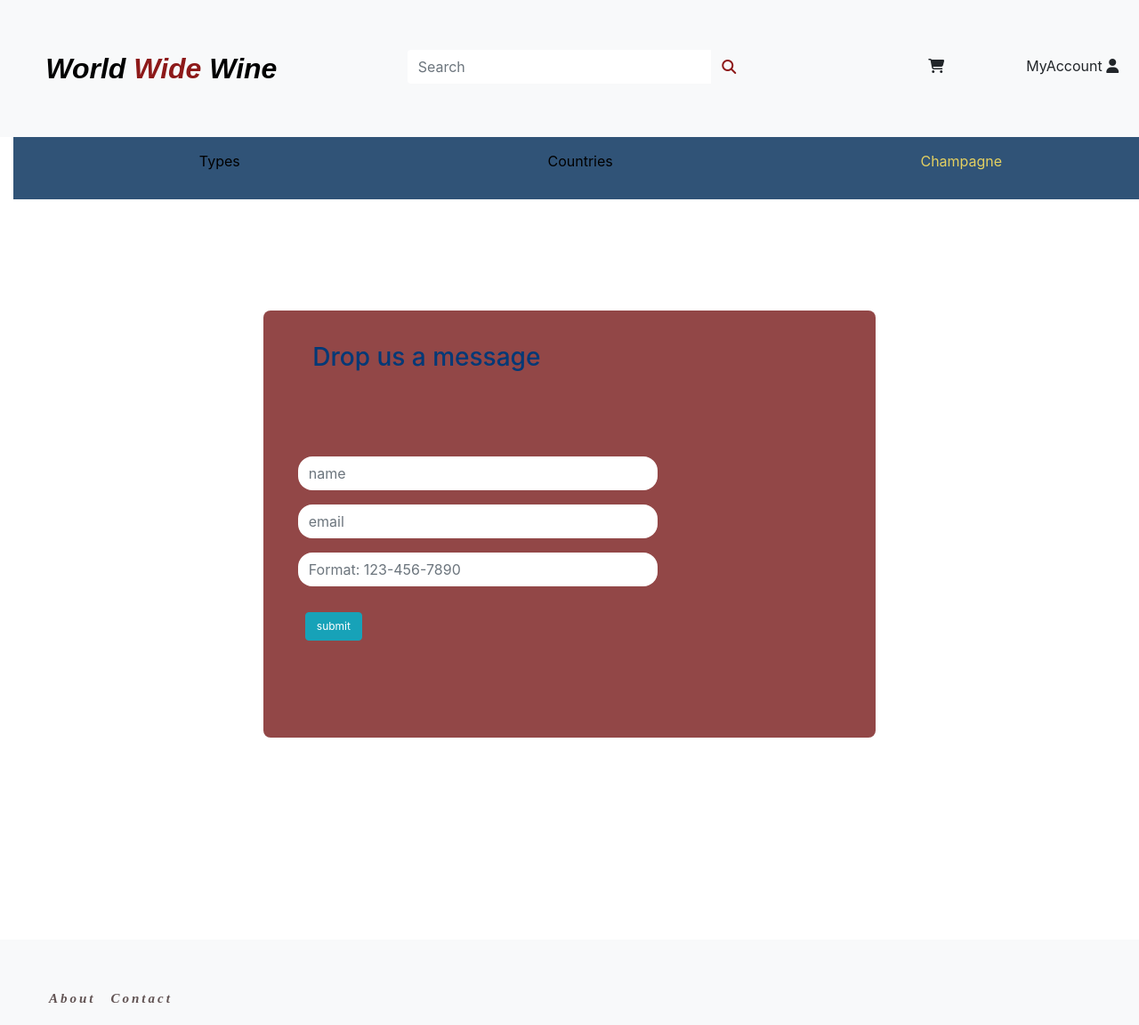
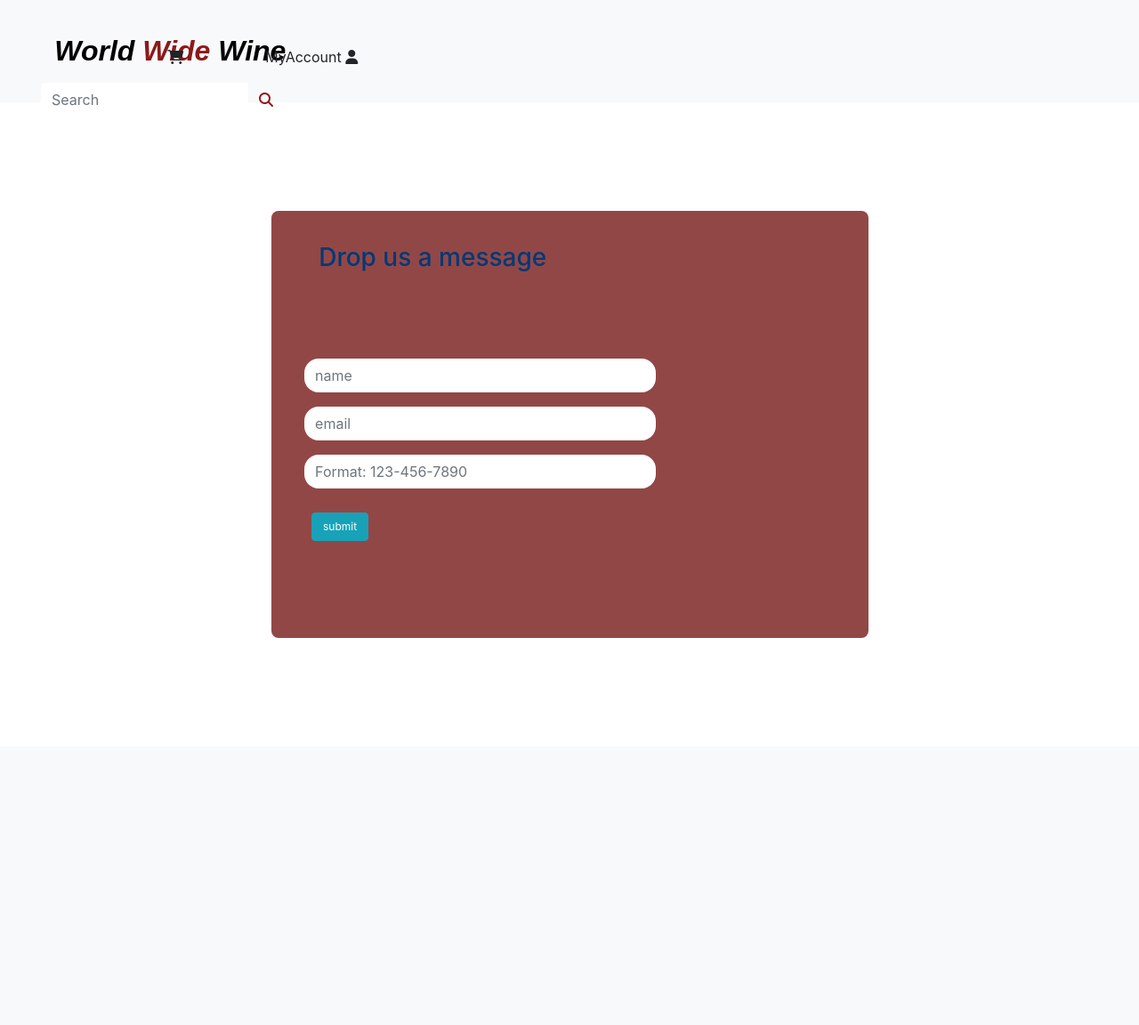
Before and after one commit to Code-Institute-Submissions/GiovanniSalvi-World_Wide_Wine_JulyResub, a Django app: page /contact/ in a window 1280 px wide. Shown: the whole page at 89% size. After the commit the page ends 717 px from the top, so only its background shows below. Run offline with Django 3.2, Linux system fonts and the light colour scheme; lists and menus that the app fills with data are empty; parts of the project's set-up code (start-up, migrations or seed data) failed here and were passed over; some libraries are stand-ins or nearby versions.

Commit message:
header divs css properties modified

```diff
--- a/World_Wide_Wine/settings.py
+++ b/World_Wide_Wine/settings.py
@@ -8,7 +8,7 @@
 """
 
 import os
-import dj_database_url
+
 
 development = os.environ.get('DEVELOPMENT', False)
 
--- a/static/css/base.css
+++ b/static/css/base.css
@@ -26,13 +26,17 @@
     margin-top: 8em;
     position: relative;
 }
+.may-auto{
+    height:5em;
+    text-align: center!important;
+}
 .fa-search{
     color:rgb(141, 25, 25);
 }
 .form-inline{
     margin-top: 10%;
     color: black;
-    justify-content: center;
+    height:inherit
 }
 .form-control{
     position:relative;
@@ -40,7 +44,7 @@
 }
 .input-group{
     width:25rem!important;
-    border-radius: none!important;
+    height:inherit;
 }
 .line{
     width:100%;
--- a/templates/base.html
+++ b/templates/base.html
@@ -9,8 +9,6 @@
         <meta name="viewport" content="width=device-width, initial-scale=1, shrink-to-fit=no">
     {% endblock %}
 
-    {% block extra_meta %}
-    {% endblock %}
 
     {% block corecss %}
         <link rel="stylesheet" href="https://stackpath.bootstrapcdn.com/bootstrap/4.4.1/css/bootstrap.min.css" integrity="sha384-Vkoo8x4CGsO3+Hhxv8T/Q5PaXtkKtu6ug5TOeNV6gBiFeWPGFN9MuhOf23Q9Ifjh" crossorigin="anonymous">
@@ -31,17 +29,33 @@
     {% block extra_js %}
     {% endblock %}
 
+    {% block page_header %}
+
+
+
     <title>World Wide Wine</title>
   </head>
-  <body>
-    <header class="container-fluid">
-    <div class="row bg-light">
+  <body class="container">
+    <header class="row ">
+    <div class="col bg-light">
             <div class="col-12 col-md-4 my-auto  text-center ">
                 <a href="{% url 'home' %}" class="nav-link main-logo-link mw-30">
                     <h2 class="logo-font "> World<strong style="color:rgb(141, 25, 25)"> Wide</strong> Wine</h2>
                 </a>
             </div>
-       <div class="col-12 col-lg-4 my-auto py-1 py-lg-0">
+            <div class="col-12 col-sm-4 my-auto py-lg-0 text-black ">
+                    <ul style="outline: none!important;" class="icon menu-icon dropdown">
+                        <button  class="btn" type="button" data-toggle="dropdown" id="dropdownMenu1" aria-haspopup="true" aria-expanded="false"><a class=" btn btn-md rounded-0">MyAccount <i class="fa fa-user" aria-hidden="true"></i></a></button>
+                        <div class="dropdown-menu"     aria-labelledby="dropdownMenu1">
+                             <li><a href="#" class="dropdown-item">Register</a></li>
+                             <li><a href="#" class="dropdown-item">Login</a></li>
+                        </div>
+                    </ul>
+                    <ul class="icon menu-icon">
+                        <button class="btn" type="button"><a class=" btn btn-md rounded-0"><i class="fa fa-shopping-cart" aria-hidden="true"></i></a></button>
+                    </ul>
+            </div>
+       <div class="col-12 col-sm-4 my-auto py-lg-0">
          <form class="form-inline" method="GET" action="">
              <div class="input-group">
                 <input class="form-control ml-sm-3 " type="search" placeholder="Search" aria-label="Search">
@@ -55,26 +69,18 @@
              </div>
          </form>
         </div>
-
-         <div class="row w-100 p-1 w-100-md-none">
-            <div class="col-12 text-black ">
-                    <ul style="outline: none!important;" class="icon menu-icon dropdown">
-                        <button  class="btn" type="button" data-toggle="dropdown" id="dropdownMenu1" aria-haspopup="true" aria-expanded="false"><a class=" btn btn-md rounded-0">MyAccount <i class="fa fa-user" aria-hidden="true"></i></a></button>
-                        <div class="dropdown-menu"     aria-labelledby="dropdownMenu1">
-                             <li><a href="#" class="dropdown-item">Register</a></li>
-                             <li><a href="#" class="dropdown-item">Login</a></li>
-                        </div>
-                    </ul>
-                    <ul class="icon menu-icon">
-                        <button class="btn" type="button"><a class=" btn btn-md rounded-0"><i class="fa fa-shopping-cart" aria-hidden="true"></i></a></button>
-                    </ul>
-                </div>
-          </div>
     </div>
 
 
+
+
+
+
     </header>
-    <div class="container-fluid">
+    {% endblock %}
+
+    {% block content %}
+    <div class="container">
     <nav class="navbar navbar-expand-md" style="background-color:#305377;">
              <div class="navbar-collapse">
                 <ul class="nav-item active">
@@ -105,7 +111,7 @@
         </nav>
     </div>
 
-<footer class="container-fluid footer_menu">
+<footer class="container footer_menu">
           <div class="row bg-light about">
             <table class="footer_table">
                 <th ><a style="color:#615353;;text-decoration: none;letter-spacing: 3px;" href="#">About</a></th>
@@ -115,12 +121,10 @@
           </div>
 </footer>
 </body>
-{% block page_header %}
-
-{% endblock %}
 
 
-{% block content %}
+
+
 
 {% endblock %}
 </html>
```
